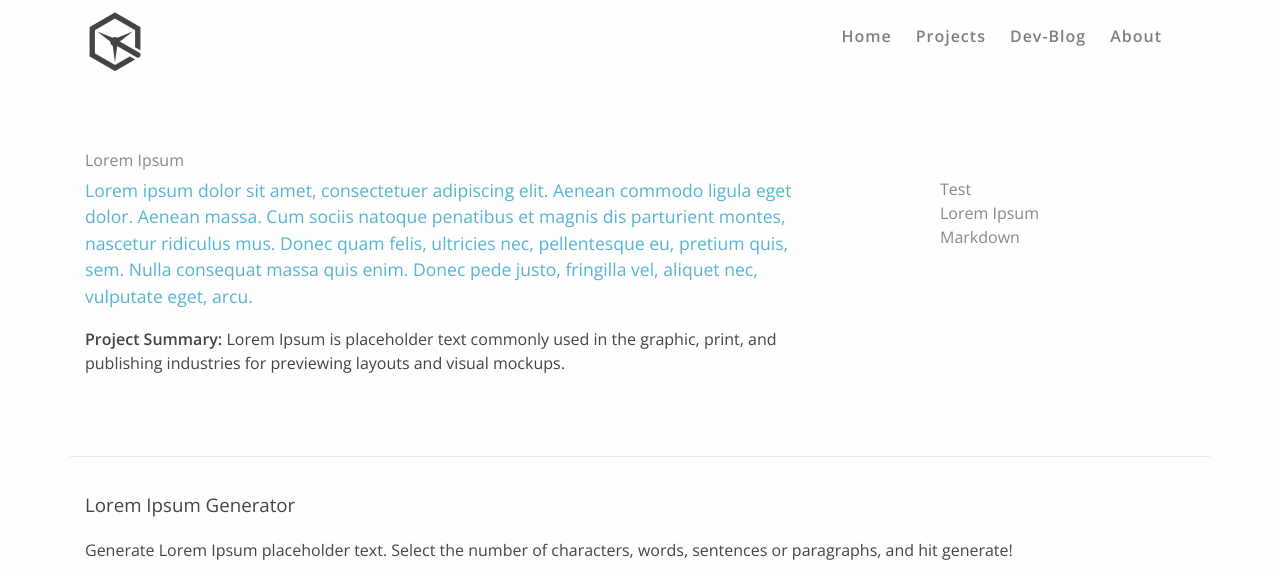
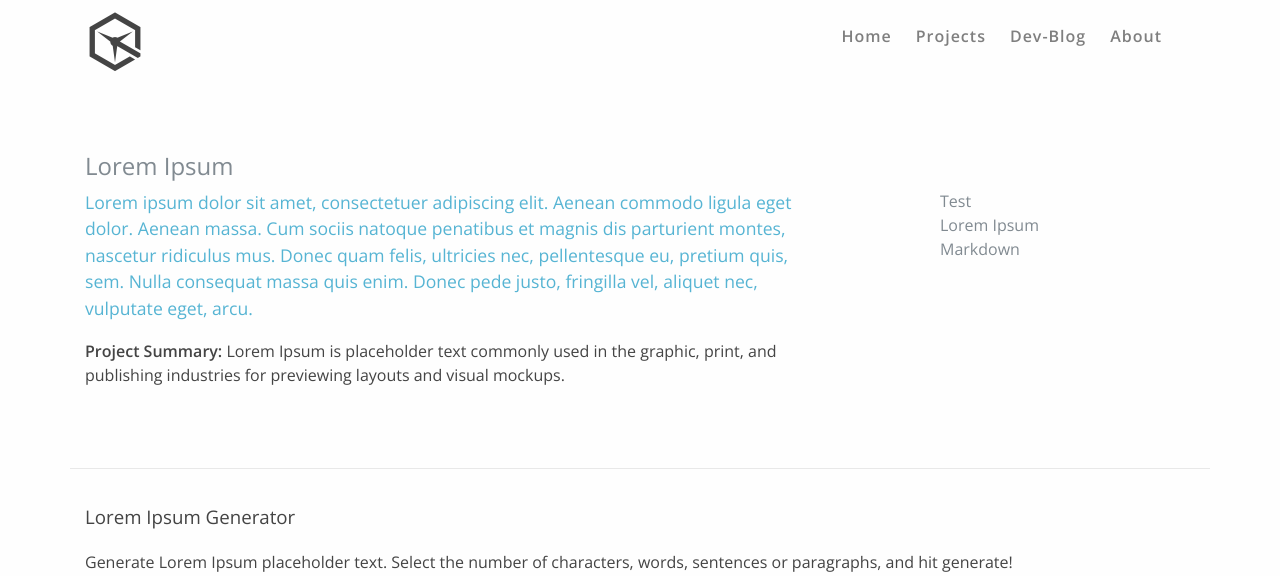
Before and after one commit to LazerCube/LazerCube.github.io, a Jekyll site: the page built from _posts/2017-03-13-Post-Testing.markdown, in a window 1280 px wide. Shown: the top 576 px of the page. Built offline with Jekyll 4.4.1, drawn with Linux system fonts in a browser that asks for light colours; some web fonts are replaced; grey boxes are pictures that could not be loaded.

Commit message:
Forgot the stage changes

```diff
--- a/_layouts/posts.html
+++ b/_layouts/posts.html
@@ -6,7 +6,7 @@
   <div class="post-header">
     <div class="row">
       <div class="col-lg-8 col-xs-12">
-        <p class="post-title">{{ page.title }}</p>
+        <h2 class="post-title">{{ page.title }}</h2>
       </div>
     </div>
     <div class="row">
@@ -23,7 +23,7 @@
       </div>
       {% endif %}
       <div class="col-lg-3 offset-lg-1 col-xs-12 post-categories">
-        <ul>
+        <ul class="list-unstyled">
           {% for item in page.tags %}
             <li class="text-muted">{{ item }}</li>
           {% endfor %}
--- a/_sass/_images.scss
+++ b/_sass/_images.scss
@@ -20,6 +20,12 @@
             position: absolute;
             bottom: 0;
             left: 0;
+
+            ul {
+                list-style: none;
+                margin: 0;
+                padding: 0;
+            }
         }
 
         p{
--- a/_sass/_navbar.scss
+++ b/_sass/_navbar.scss
@@ -10,8 +10,6 @@
   text-transform: none;
   font-size: 1rem;
   letter-spacing: 1px;
-
-  @include clearfix;
 
   @include media-breakpoint-up(sm) {
     @include border-radius($navbar-border-radius);
@@ -29,6 +27,55 @@
   a:hover {
     color: $navbar-color;
   }
+
+  ul {
+    &.navbar-nav {
+      display: block;
+      list-style: none;
+      margin:0;
+      padding:0;
+
+
+      li {
+        font-size: 1rem;
+      }
+
+      .nav-item {
+        border-bottom: 1px solid #ddd;
+        float: left;
+        text-align: center;
+
+        &:first-child {
+          border-top: 1px solid #ddd;
+        }
+
+        .nav-link {
+          display: block;
+          padding: 1rem .5rem;
+
+          + .nav-link {
+            margin-left: 1rem;
+          }
+        }
+      }
+
+      @include media-breakpoint-up(sm) {
+        .nav-item {
+          border: none!important;
+          text-align: left;
+
+          + .nav-item {
+            margin-left: .5rem;
+          }
+        }
+
+        padding: $navbar-nav-padding;
+        float: right;
+      }
+      @include clearfix;
+    }
+  }
+  @include clearfix;
 }
 
 
@@ -168,52 +215,6 @@
   }
 }
 
-
-ul.navbar-nav {
-  font-size: 0px;
-  display: block;
-}
-
-ul.navbar-nav li {
-  font-size: 1rem;
-}
-
-.navbar-nav {
-  .nav-item{
-    border-bottom: 1px solid #ddd;
-    float: left;
-    text-align: center;
-  }
-
-  .nav-item:first-child {
-    border-top: 1px solid #ddd;
-  }
-
-  @include media-breakpoint-up(sm) {
-    .nav-item {
-      border: none!important;
-      text-align: left;
-    }
-
-    .nav-item + .nav-item {
-      margin-left: .5rem;
-    }
-
-    padding: $navbar-nav-padding;
-    float: right;
-  }
-
-  .nav-link {
-    display: block;
-    padding: 1rem .5rem;
-
-    + .nav-link {
-      margin-left: 1rem;
-    }
-  }
-    @include clearfix;
-}
-
 .collapse {
   display: none;
 }
--- a/_sass/_reboot.scss
+++ b/_sass/_reboot.scss
@@ -69,10 +69,12 @@
 // ul/Li
 //
 
-ul{
-    list-style: none;
-    margin:0px;
-    padding:0px;
+ul {
+    &.list-unstyled {
+        list-style: none;
+        margin:0px;
+        padding:0px;
+    }
 }
 
 //H1
```
Also changed, not shown: _sass/_custom.scss (line endings or trailing spaces).
